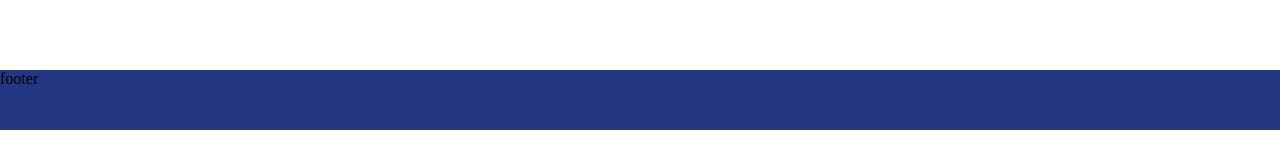
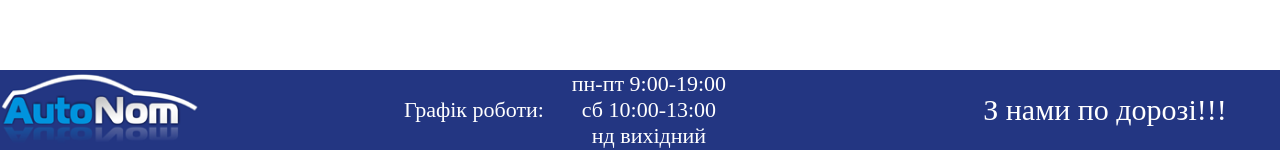
Before and after one commit to AndreyMad/carCalculator, a React (Create React App) app: page / in a window 1280 px wide. Shown: the part 1540-1690 px from the top of the page. Built offline with nearby package versions, Linux system fonts and the light colour scheme.

Commit message:
push com

```diff
--- a/src/components/CustomCalc/CustomCalc.jsx
+++ b/src/components/CustomCalc/CustomCalc.jsx
@@ -15,7 +15,7 @@ class CustomCalc extends Component {
     esv: "",
     evacution: 250,
     certification: 200,
-    accounting: 45,
+    accounting: 40,
     engineType: "",
     engineToSelect: {},
     yearsToSelect: [],
@@ -142,27 +142,28 @@ class CustomCalc extends Component {
     }
   };
 
-  // totalCustomCalc = () => {
-  // const {
-  //   portExpedition,
-  //   brokerPrice,
-  //   inTax,
-  //   pdv,
-  //   esv,
-  //   evacution,
-  //   certification,
-  //   accounting
-  // } = this.state;
-  // const totalCustom =
-  //   Number(portExpedition) +
-  //   Number(brokerPrice) +
-  //   Number(inTax) +
-  //   Number(pdv) +
-  //   Number(esv) +
-  //   Number(evacution) +
-  //   Number(certification) +
-  //   Number(accounting);
-  // };
+  totalCustomCalc = () => {
+    const {
+      portExpedition,
+      brokerPrice,
+      inTax,
+      pdv,
+      esv,
+      evacution,
+      certification,
+      accounting
+    } = this.state;
+    // eslint-disable-next-line no-unused-vars
+    const totalCustom =
+      Number(portExpedition) +
+      Number(brokerPrice) +
+      Number(inTax) +
+      Number(pdv) +
+      Number(esv) +
+      Number(evacution) +
+      Number(certification) +
+      Number(accounting);
+  };
 
   render() {
     const {
--- a/src/components/Footer/Footer.js
+++ b/src/components/Footer/Footer.js
@@ -1,10 +1,23 @@
 import React from "react";
 import style from "./Footer.module.css";
+import logo from "../../assets/img/logo.4acaa253b517.png";
 
 const componentName = () => {
   return (
     <div className={style.footerContainer}>
-      <span>footer</span>
+      <img src={logo} alt="autonom logo" className={style.imgLogo} />
+      <div className={style.wrapper}>
+        <span className={style.span}>Графік роботи:</span>
+        <div className={style.innerWrapper}>
+          <span className={style.span}>пн-пт 9:00-19:00</span>
+          <span className={style.span}>сб 10:00-13:00</span>
+          <span className={style.span}>нд вихідний</span>
+        </div>
+      </div>
+
+      <div className={style.wrapper}>
+        <p className={style.title}>З нами по дорозі!!!</p>
+      </div>
     </div>
   );
 };
--- a/src/components/Footer/Footer.module.css
+++ b/src/components/Footer/Footer.module.css
@@ -1,7 +1,71 @@
 .footerContainer {
   width: 100%;
-  height: 60px;
+  height: 80px;
   background-color: #233682;
   margin: auto auto 0px;
   margin-top: 100px;
+  position: relative;
+  display: flex;
+  justify-content: space-between;
+  align-items: center;
 }
+.imgLogo {
+  height: 55px;
+  left: 0px;
+  align-self: flex-start;
+  width: 30%;
+  max-width: 150px;
+}
+.span {
+  color: #ffffff;
+  font-size: 14px;
+}
+.wrapper {
+  display: flex;
+  flex-wrap: wrap;
+  text-align: center;
+  max-width: 150px;
+  justify-content: center;
+}
+.innerWrapper {
+  display: flex;
+  flex-direction: column;
+}
+.title {
+  font-size: 20px;
+  color: #ffffff;
+}
+@media (min-width: 670px) {
+  .imgLogo {
+    max-width: 180px;
+    height: 75px;
+  }
+  .wrapper {
+    width: 250px;
+    max-width: 350px;
+    flex-direction: row;
+    justify-content: space-around;
+    align-items: center;
+  }
+  .span {
+    font-size: 17px;
+  }
+  .title {
+    font-size: 25px;
+  }
+}
+@media (min-width: 1200px) {
+  .imgLogo {
+    min-width: 200px;
+  }
+  .wrapper {
+    width: 350px;
+    max-width: 450px;
+  }
+  .span {
+    font-size: 22px;
+  }
+  .title {
+    font-size: 30px;
+  }
+}
--- a/src/components/SearchCalc/SearchCalc.jsx
+++ b/src/components/SearchCalc/SearchCalc.jsx
@@ -26,7 +26,8 @@ class SearchCalc extends Component {
     nds: "0",
     exise: "0",
     esv: "0",
-    car: {}
+    car: {},
+    accounting: "45"
   };
 
   static propTypes = {
@@ -255,11 +256,13 @@ class SearchCalc extends Component {
       Number(brokerPrice) +
       Number(importDuty) +
       Number(exise) +
-      // Number(nds) +
-      // Number(esv) +
-      Number(evacution);
-    // Number(certification) +
-    // Number(accounting);
+      Number(nds) +
+      Number(esv) +
+      Number(evacution) +
+      Number(certification) +
+      Number(accounting);
+
+    const totalPrice = totalDelivery + totalCustom;
 
     return (
       <>
@@ -321,38 +324,30 @@ class SearchCalc extends Component {
             Експедиція в порту:
             <span className={style.innerSpan}>{portExpedition}$</span>
           </span>
-          <br />
           <span className={style.span}>
             Брокер:<span className={style.innerSpan}>{brokerPrice}$</span>
           </span>
-          <br />
           <span className={style.span}>
             Ввізне мито:
             <span className={style.innerSpan}>{importDuty}$</span>
           </span>
-          <br />
           <span className={style.span}>
             Акцизний збір:<span className={style.innerSpan}>{exise}$</span>
           </span>
-          <br />
           <span className={style.span}>
             ПДВ:<span className={style.innerSpan}>{nds}$</span>
           </span>
-          <br />
           <span className={style.span}>
-            ЄСВ:<span className={style.innerSpan}>{esv}$</span>
+            Пенсійний фонд:<span className={style.innerSpan}>{esv}$</span>
           </span>
-          <br />
           <span className={style.span}>
             Евакуатор до адреси клієнта:
             <span className={style.innerSpan}>{evacution}$</span>
           </span>
-          <br />
           <span className={style.span}>
             Сертифікація:
             <span className={style.innerSpan}>{certification}$</span>
           </span>
-          <br />
           <span className={style.span}>
             Постановка на облік:
             <span className={style.innerSpan}>{accounting}$</span>
@@ -361,6 +356,10 @@ class SearchCalc extends Component {
             Сума платежів в Україні:
             <span className={style.innerSpan}> {totalCustom}$</span>
           </span>
+          <span className={style.totalCost}>
+            Загальна вартість:
+            <span className={style.innerSpan}> {totalPrice}$</span>
+          </span>
         </div>
       </>
     );
--- a/src/components/SearchCalc/SearchCalc.module.css
+++ b/src/components/SearchCalc/SearchCalc.module.css
@@ -39,8 +39,11 @@
   font-family: "Montserrat", sans-serif;
   line-height: 25px;
   font-weight: bold;
+  margin-bottom: 15px;
 }
-.totalDeliveryCost {
+.totalDeliveryCost,
+.totalCustomCost,
+.totalCost {
   font-family: "Montserrat", sans-serif;
   line-height: 40px;
   display: flex;
@@ -49,6 +52,9 @@
 
   font-size: 15px;
   font-weight: bold;
+}
+.totalCost {
+  font-size: 20px;
 }
 
 @media (min-width: 768px) {
--- a/src/pages/SearchPage/SearchPage.jsx
+++ b/src/pages/SearchPage/SearchPage.jsx
@@ -9,6 +9,7 @@ import CarInfo from "../../components/Carinfo/CarInfo";
 import ErrorNotif from "../../components/ErrorNotif/ErrorNotif";
 import Loader from "../../components/Loader/Loader";
 import SearchCalc from "../../components/SearchCalc/SearchCalc";
+import Footer from "../../components/Footer/Footer";
 
 class SearchPage extends Component {
   state = {
@@ -154,6 +155,7 @@ class SearchPage extends Component {
             selectedAuction={selectedAuction}
           />
         ) : null}
+        <Footer />
       </>
     );
   }
```
